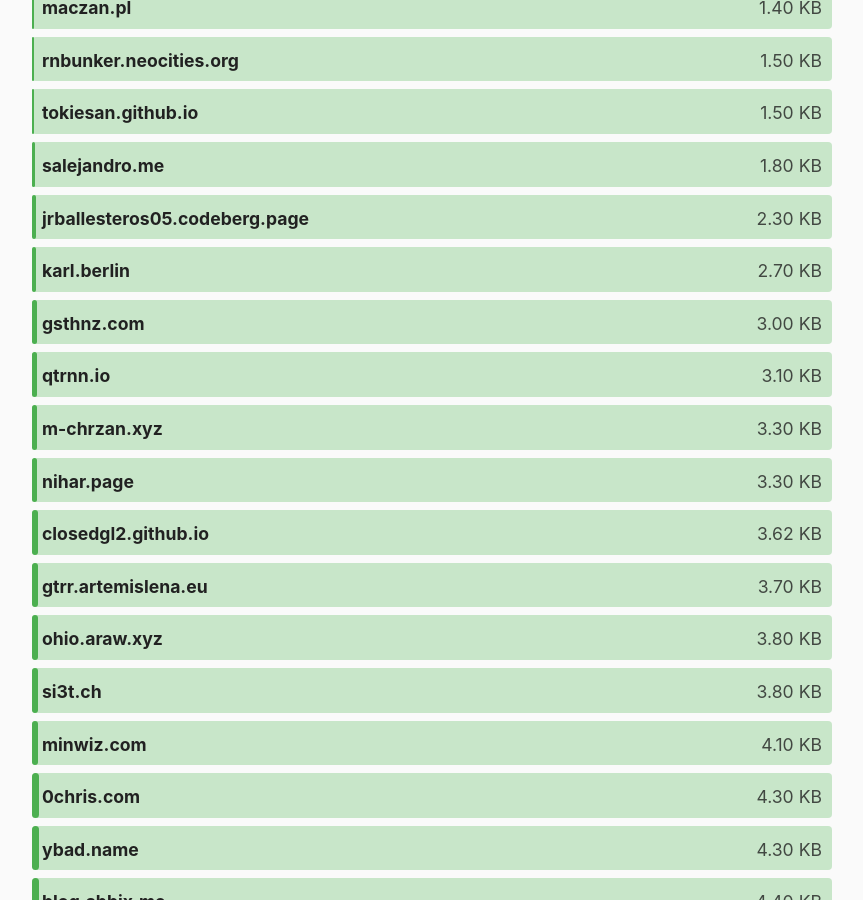
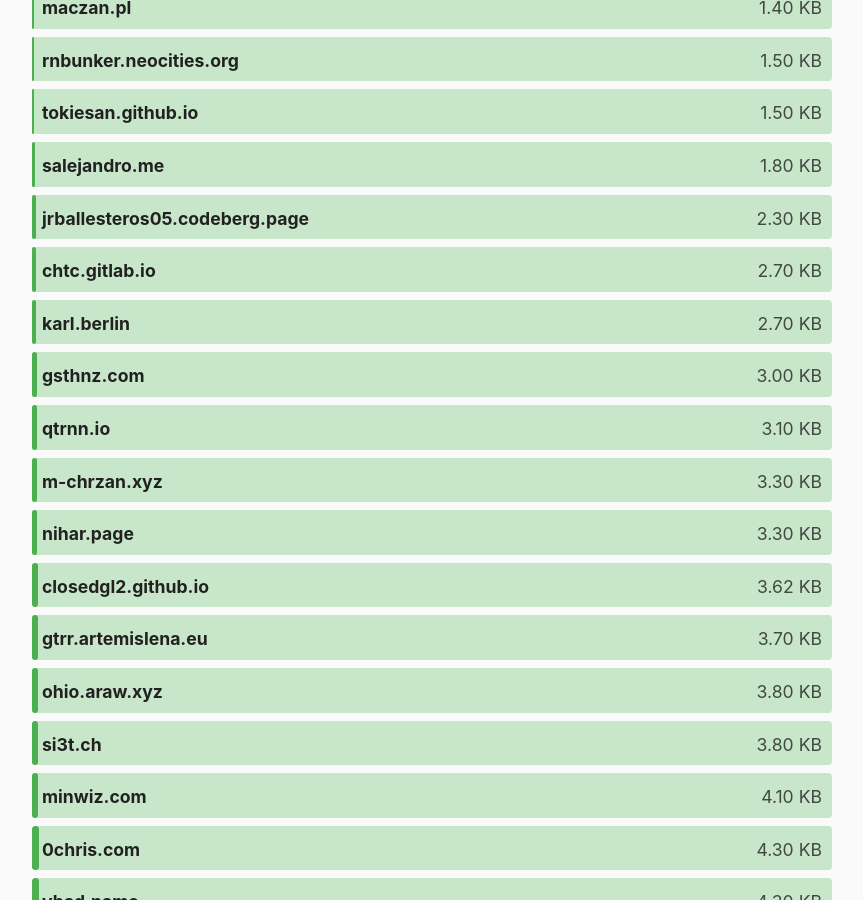
Before and after one commit to kevquirk/512kb.club, a Jekyll site: the page built from index.md, in a window 1280 px wide and 900 px high, scrolled down 1060 px. Shown: the whole window, without its empty margins (208-1071 px from the left). Built offline with Jekyll 4.4.1, drawn with Linux system fonts in a browser that asks for light colours; some of the changed text lies outside the part shown.

Commit message:
Update size of chtc.gitlab.io

```diff
--- a/_data/sites.yml
+++ b/_data/sites.yml
@@ -250,8 +250,8 @@
 
 - domain: chtc.gitlab.io
   url: https://chtc.gitlab.io/
-  size: 22.1
-  last_checked: 2021-07-24
+  size: 2.7
+  last_checked: 2021-08-04
 
 - domain: ciboulette.net
   url: https://ciboulette.net/
```
